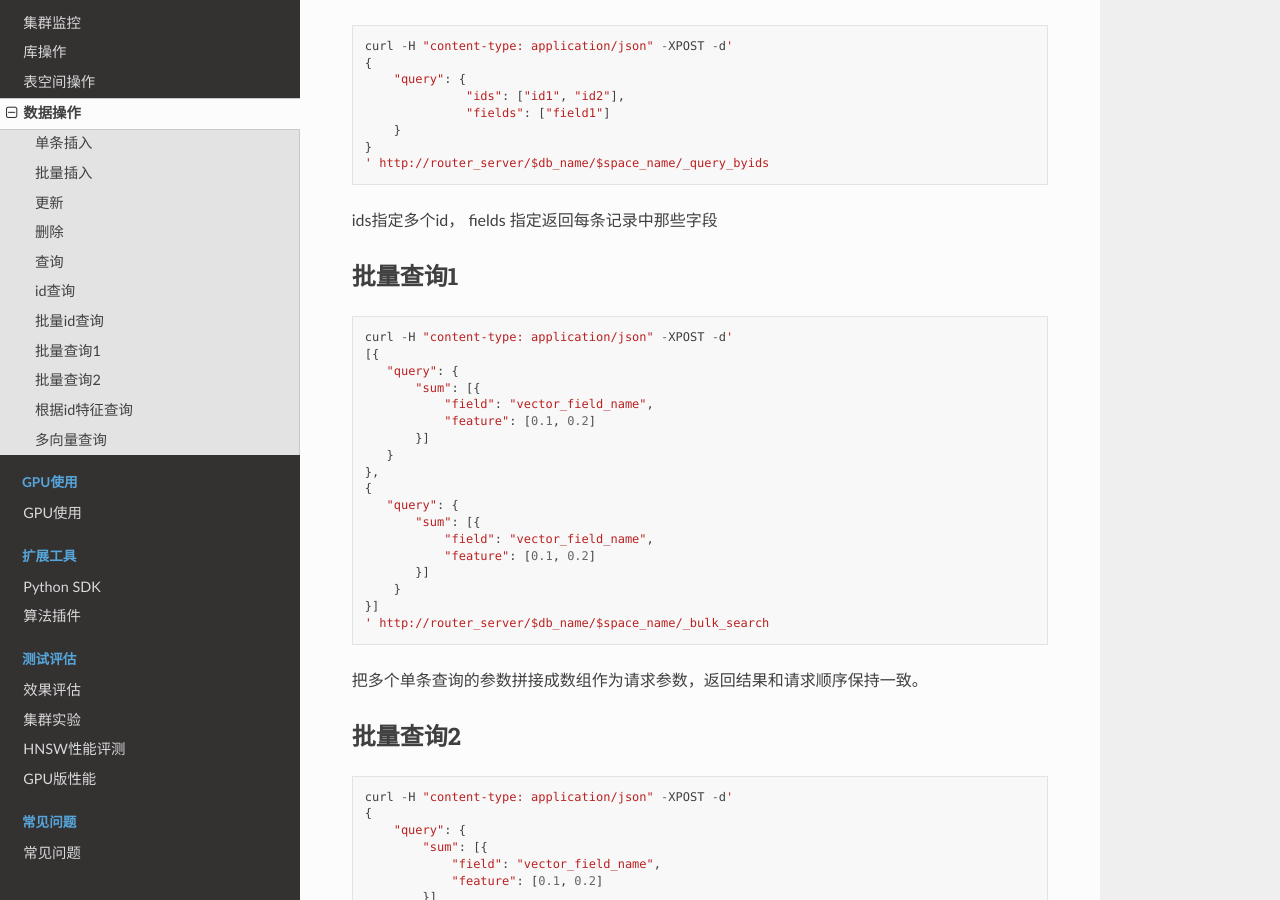
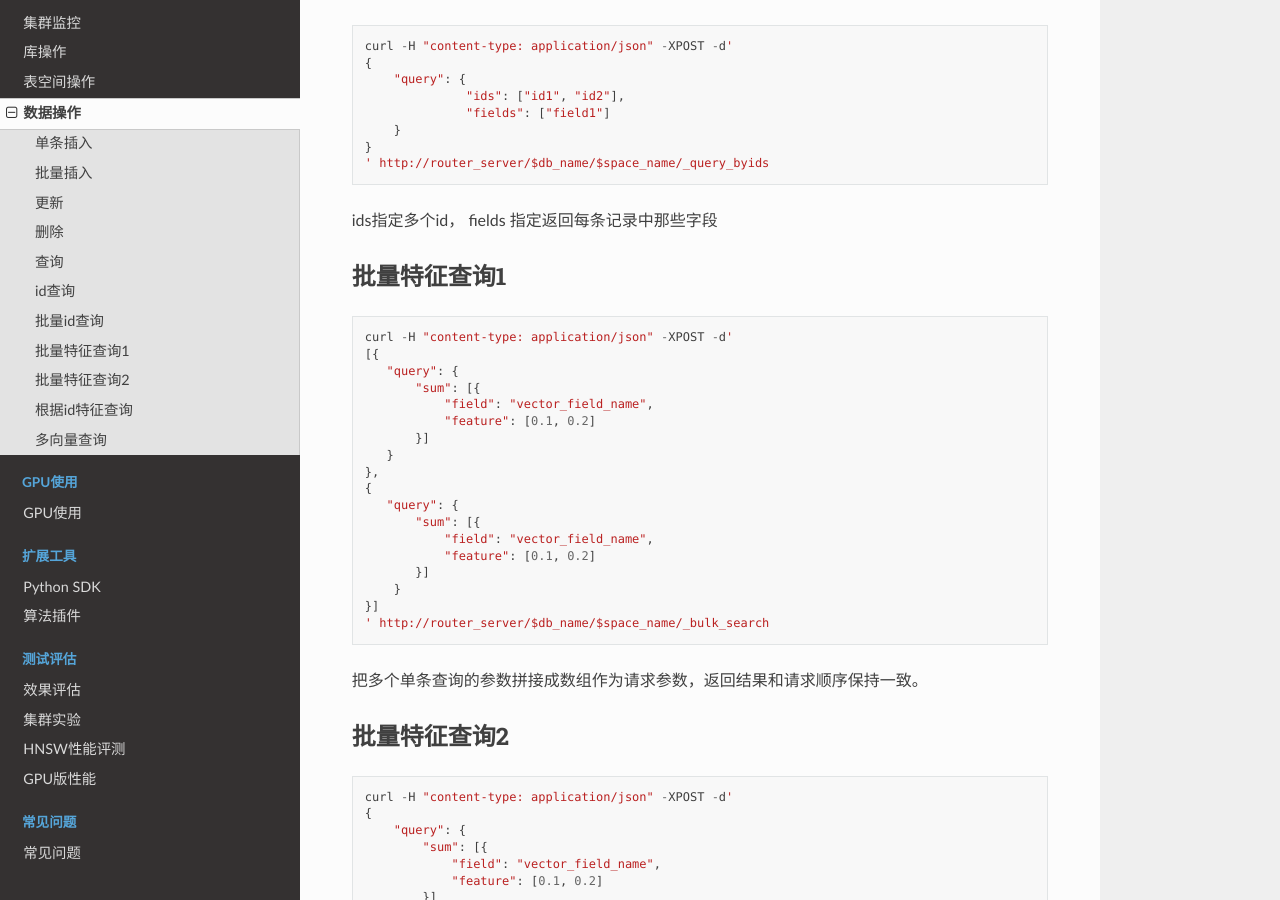
Before and after one commit to nizyun/vs_cn, a Sphinx documentation site: the page built from docs/source/use_op/op_doc.rst, in a window 1280 px wide and 900 px high, scrolled down 5725 px. Built offline with Sphinx 7.4.7 and the Read the Docs theme 2.0.0, drawn with Linux system fonts in a browser that asks for light colours; pages that are not in the unit, such as notebooks, are missing from menus.

Commit message:
change op_doc desc

```diff
--- a/docs/source/use_op/op_doc.rst
+++ b/docs/source/use_op/op_doc.rst
@@ -302,7 +302,7 @@ id查询
 ids指定多个id， fields 指定返回每条记录中那些字段
 
 
-批量查询1
+批量特征查询1
 --------
 ::
 
@@ -328,7 +328,7 @@ ids指定多个id， fields 指定返回每条记录中那些字段
 把多个单条查询的参数拼接成数组作为请求参数，返回结果和请求顺序保持一致。
 
 
-批量查询2
+批量特征查询2
 --------
 ::
 
```
